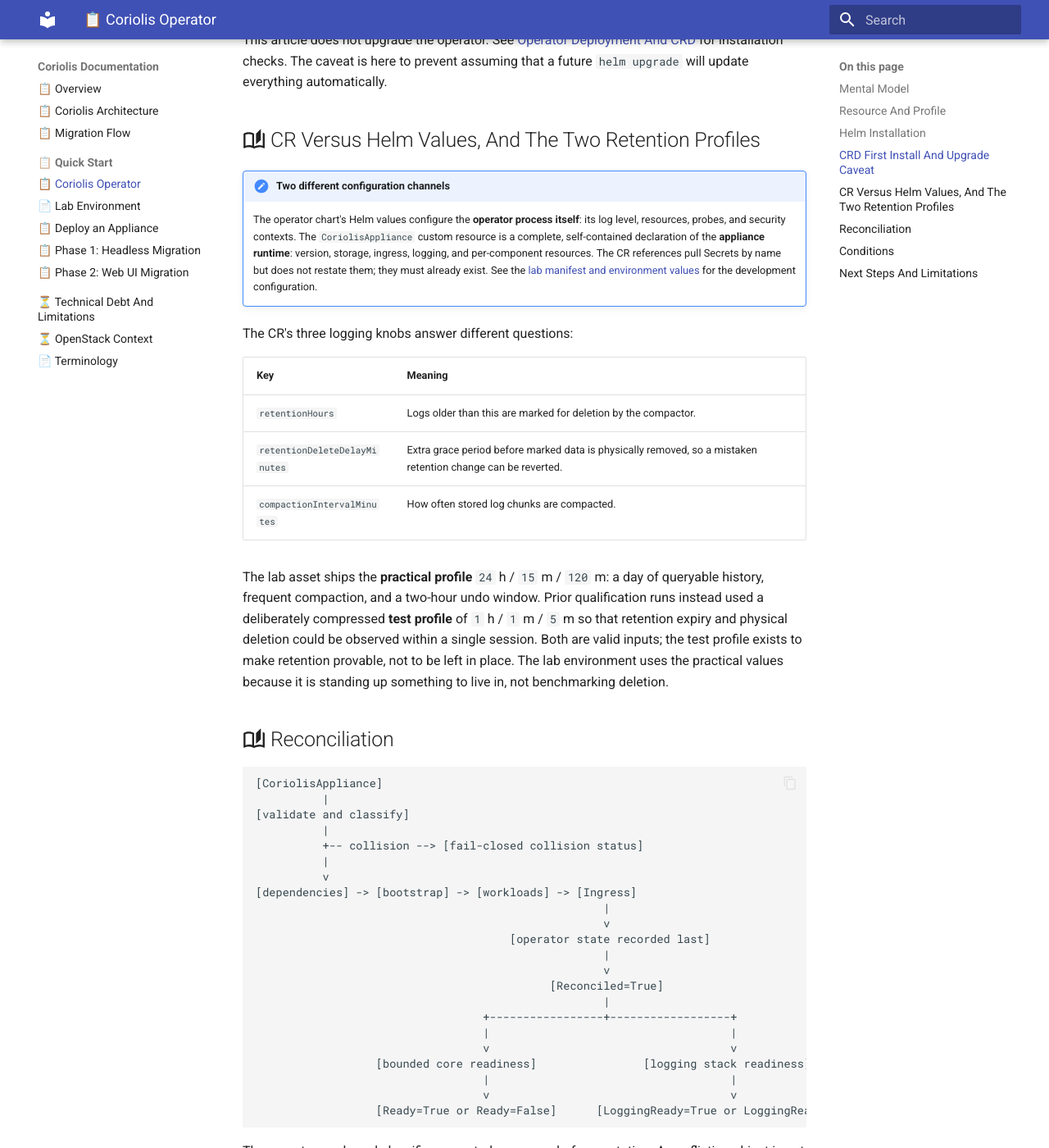
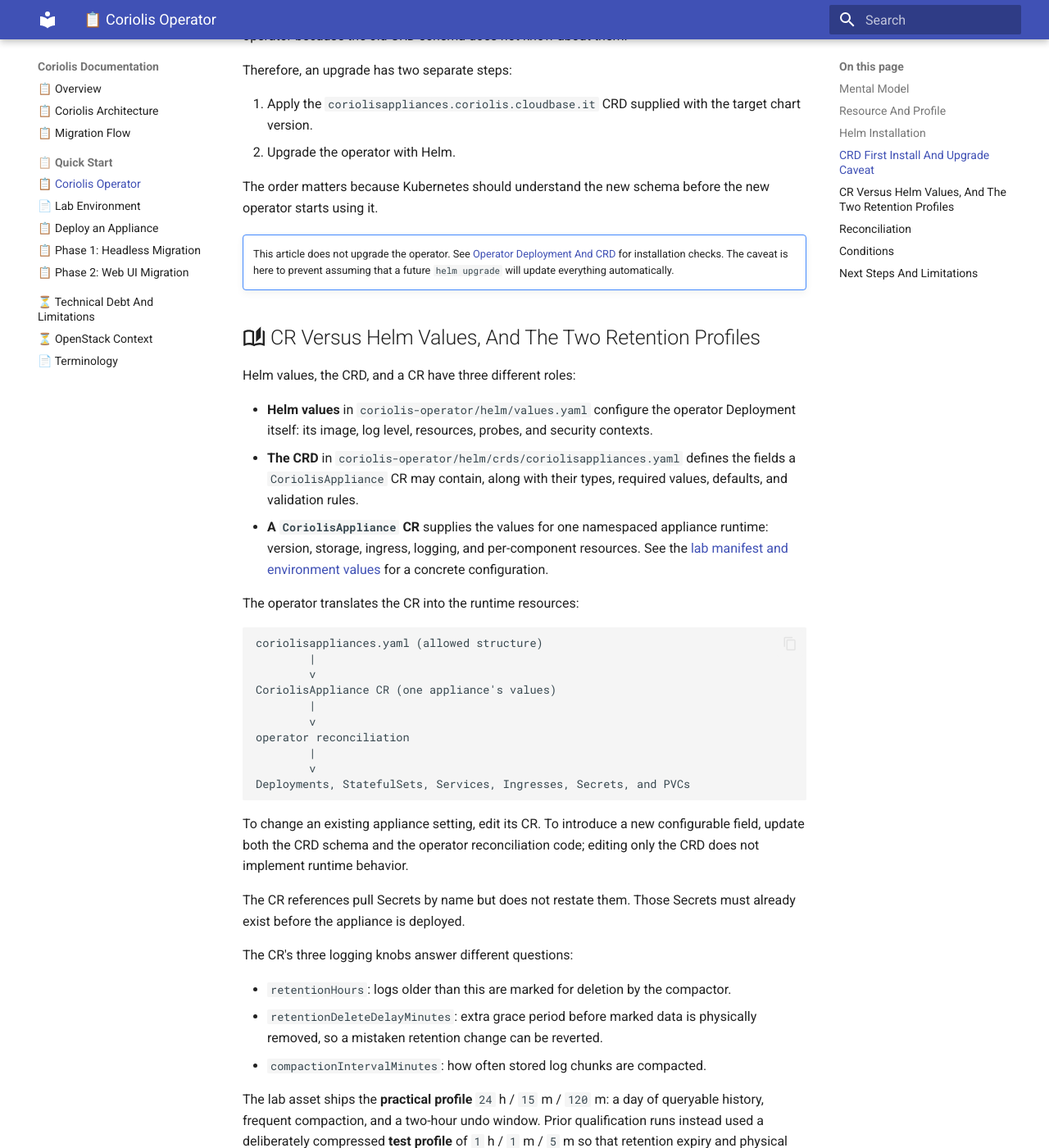
Before and after one commit to radumoisan/coriolis, an MkDocs documentation site: the page built from docs/operator.md, in a window 1280 px wide and 1400 px high, scrolled down 3079 px. Shown: the whole window at 82% size. Built offline with MkDocs 1.6.1 and Material for MkDocs 9.7.7, drawn with Linux system fonts in a browser that asks for light colours; some of the changed text lies outside the part shown.

Commit message:
Clarify CRD and appliance configuration

````diff
--- a/docs/operator.md
+++ b/docs/operator.md
@@ -141,7 +141,12 @@
 
 A **CRD** defines a new Kubernetes resource type. Here, it teaches Kubernetes what a `CoriolisAppliance` is, including its accepted fields and validation rules.
 
-Helm treats files under `crds/` differently from normal chart templates:
+The operator chart stores this definition at `coriolis-operator/helm/crds/coriolisappliances.yaml`. This is separate from the repository's top-level `helm/` directory, which packages the documentation site.
+
+!!! warning ""
+    `coriolisappliances.yaml` is not an appliance configuration file. It defines the cluster-wide schema for every `CoriolisAppliance` CR: permitted fields, types, required values, defaults, and validation rules. Configure an individual appliance through a namespaced `CoriolisAppliance` CR, such as [coriolis-appliance-advanced.yaml](assets/manifests/coriolis-appliance-advanced.yaml). Adding a field to the CRD only makes it acceptable to Kubernetes; the operator reconciliation code must also implement its behavior.
+
+Helm treats files under a chart's `crds/` directory differently from normal chart templates:
 
 - On the first installation, Helm creates the CRD before deploying the operator.
 - During `helm upgrade`, Helm updates the operator Deployment and related resources, but skips the CRD.
@@ -166,20 +171,41 @@
 
 The order matters because Kubernetes should understand the new schema before the new operator starts using it.
 
-This article does not upgrade the operator. See [Operator Deployment And CRD](deploy-appliance.md#operator-deployment-and-crd) for installation checks. The caveat is here to prevent assuming that a future `helm upgrade` will update everything automatically.
+!!! note ""
+    This article does not upgrade the operator. See [Operator Deployment And CRD](deploy-appliance.md#operator-deployment-and-crd) for installation checks. The caveat is here to prevent assuming that a future `helm upgrade` will update everything automatically.
 
 ## :material-book-open-page-variant-outline: CR Versus Helm Values, And The Two Retention Profiles
 
-!!! note "Two different configuration channels"
-    The operator chart's Helm values configure the **operator process itself**: its log level, resources, probes, and security contexts. The `CoriolisAppliance` custom resource is a complete, self-contained declaration of the **appliance runtime**: version, storage, ingress, logging, and per-component resources. The CR references pull Secrets by name but does not restate them; they must already exist. See the [lab manifest and environment values](operator-lab-environment.md) for the development configuration.
+Helm values, the CRD, and a CR have three different roles:
+
+- **Helm values** in `coriolis-operator/helm/values.yaml` configure the operator Deployment itself: its image, log level, resources, probes, and security contexts.
+- **The CRD** in `coriolis-operator/helm/crds/coriolisappliances.yaml` defines the fields a `CoriolisAppliance` CR may contain, along with their types, required values, defaults, and validation rules.
+- **A `CoriolisAppliance` CR** supplies the values for one namespaced appliance runtime: version, storage, ingress, logging, and per-component resources. See the [lab manifest and environment values](operator-lab-environment.md) for a concrete configuration.
+
+The operator translates the CR into the runtime resources:
+
+```text
+coriolisappliances.yaml (allowed structure)
+        |
+        v
+CoriolisAppliance CR (one appliance's values)
+        |
+        v
+operator reconciliation
+        |
+        v
+Deployments, StatefulSets, Services, Ingresses, Secrets, and PVCs
+```
+
+To change an existing appliance setting, edit its CR. To introduce a new configurable field, update both the CRD schema and the operator reconciliation code; editing only the CRD does not implement runtime behavior.
+
+The CR references pull Secrets by name but does not restate them. Those Secrets must already exist before the appliance is deployed.
 
 The CR's three logging knobs answer different questions:
 
-| Key | Meaning |
-| --- | --- |
-| `retentionHours` | Logs older than this are marked for deletion by the compactor. |
-| `retentionDeleteDelayMinutes` | Extra grace period before marked data is physically removed, so a mistaken retention change can be reverted. |
-| `compactionIntervalMinutes` | How often stored log chunks are compacted. |
+- `retentionHours`: logs older than this are marked for deletion by the compactor.
+- `retentionDeleteDelayMinutes`: extra grace period before marked data is physically removed, so a mistaken retention change can be reverted.
+- `compactionIntervalMinutes`: how often stored log chunks are compacted.
 
 The lab asset ships the **practical profile** `24` h / `15` m / `120` m: a day of queryable history, frequent compaction, and a two-hour undo window. Prior qualification runs instead used a deliberately compressed **test profile** of `1` h / `1` m / `5` m so that retention expiry and physical deletion could be observed within a single session. Both are valid inputs; the test profile exists to make retention provable, not to be left in place. The lab environment uses the practical values because it is standing up something to live in, not benchmarking deletion.
 
````
Also changed, not shown: docs/assets/manifests/coriolis-appliance-advanced.yaml (+4 -4 lines).
